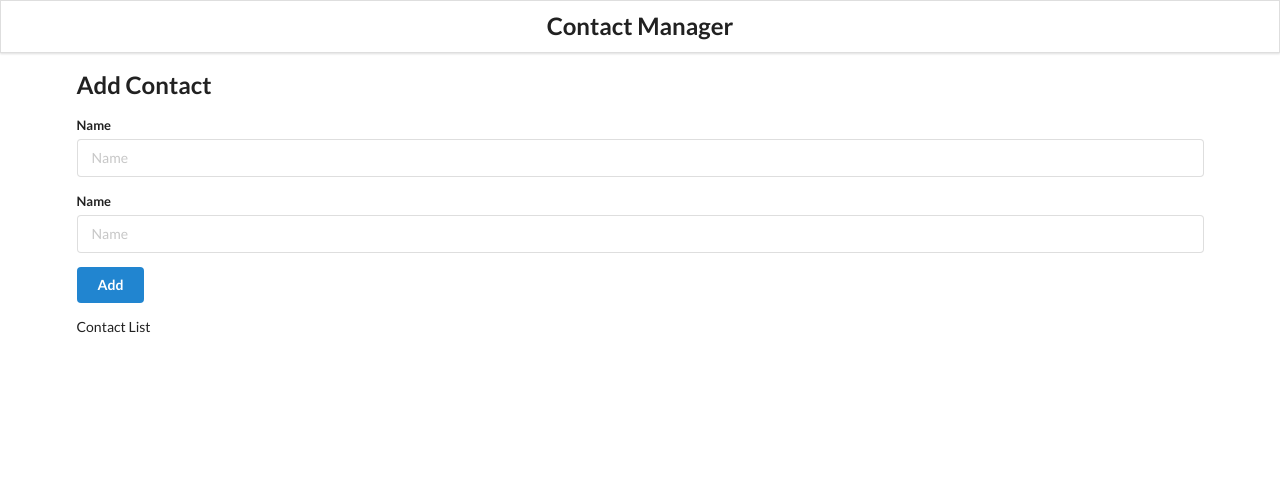
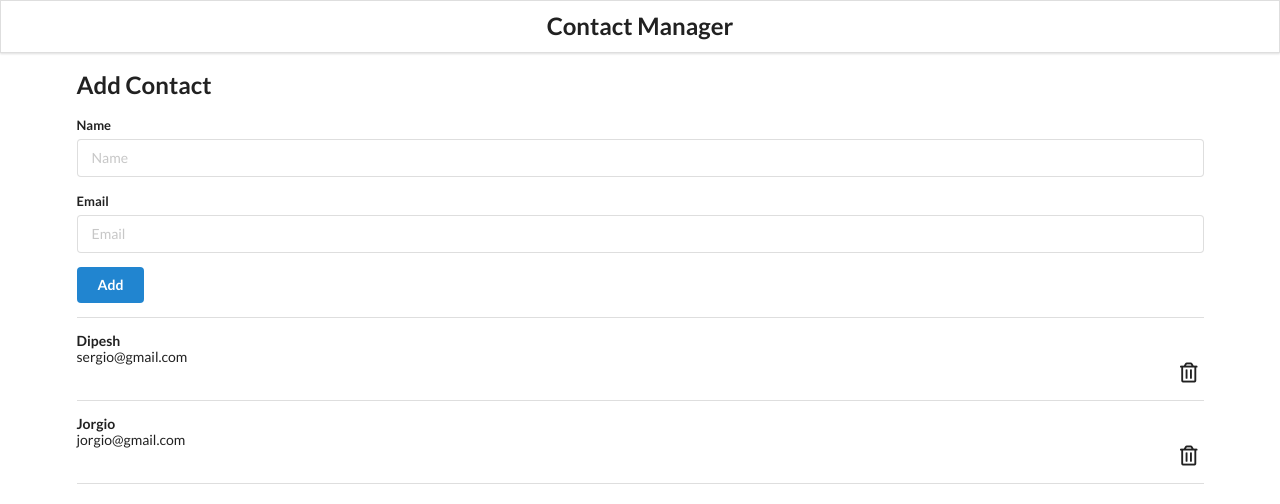
Before and after one commit to SrTrace/contact-app, a React (Create React App) app: page / in a window 1280 px wide. Shown: the top 504 px of the page. Built offline with nearby package versions, Linux system fonts and the light colour scheme.

Commit message:
add contacts as arr in App comp put it as props for Contact List & and map it in ContactList comp

```diff
--- a/src/components/AddContact.js
+++ b/src/components/AddContact.js
@@ -15,16 +15,15 @@ class AddContact extends Component {
                         />
                     </div>
                     <div className="field">
-                        <label>Name</label>
+                        <label>Email</label>
                         <input
                             type="text"
-                            name="name"
-                            placeholder="Name"
+                            name="email"
+                            placeholder="Email"
                         />
                     </div>
                     <button className="ui button blue">Add</button>
                 </form>
-
             </div>
         );
     }
--- a/src/components/App.css
+++ b/src/components/App.css
@@ -6,3 +6,18 @@
   justify-content: center;
   padding: 10px;
 }
+
+.ui.search input {
+  width: 100%;
+  border-radius: 0 !important;
+}
+
+.item {
+  padding: 15px 0px !important;
+}
+
+i.icon {
+  float: right;
+  font-size: 20px;
+  cursor: pointer;
+}
--- a/src/components/App.js
+++ b/src/components/App.js
@@ -5,11 +5,24 @@ import AddContact from './AddContact';
 import ContactList from './ContactList';
 
 function App() {
+
+    const contacts = [
+        {
+            id: "1",
+            name: "Dipesh",
+            email: "sergio@gmail.com"
+        },
+        {
+            id: "2",
+            name: "Jorgio",
+            email: "jorgio@gmail.com"
+        },
+    ];
   return (
     <div className="ui container">
       <Header/>
       <AddContact/>
-      <ContactList/>
+      <ContactList contacts={contacts}/>
     </div>
   );
 }
--- a/src/components/ContactList.js
+++ b/src/components/ContactList.js
@@ -1,9 +1,22 @@
 import React from 'react';
 
-const ContactList = () => {
+const ContactList = (props) => {
+
+    const renderContactList = props.contacts.map((contact)=> {
+        return (
+            <div className="item" key={contact.id}>
+                <div className="content">
+                    <div className="header">{contact.name}</div>
+                    <div>{contact.email}</div>
+                </div>
+                    <i className="trash alternate outline icon"></i>
+            </div>
+        );
+    });
+
     return (
         <div className="ui celled list">
-            Contact List
+            {renderContactList}
         </div>
     );
 };
```
